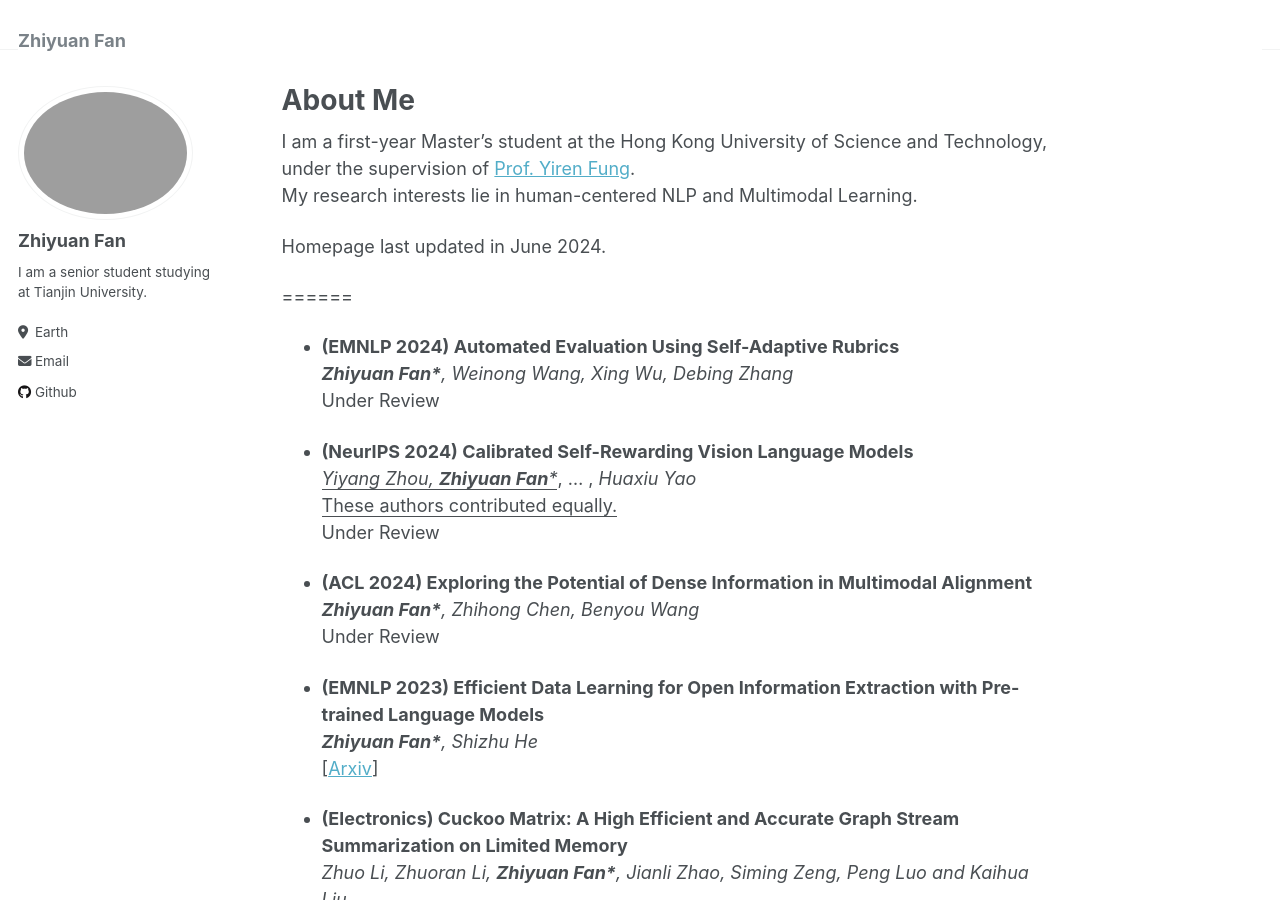
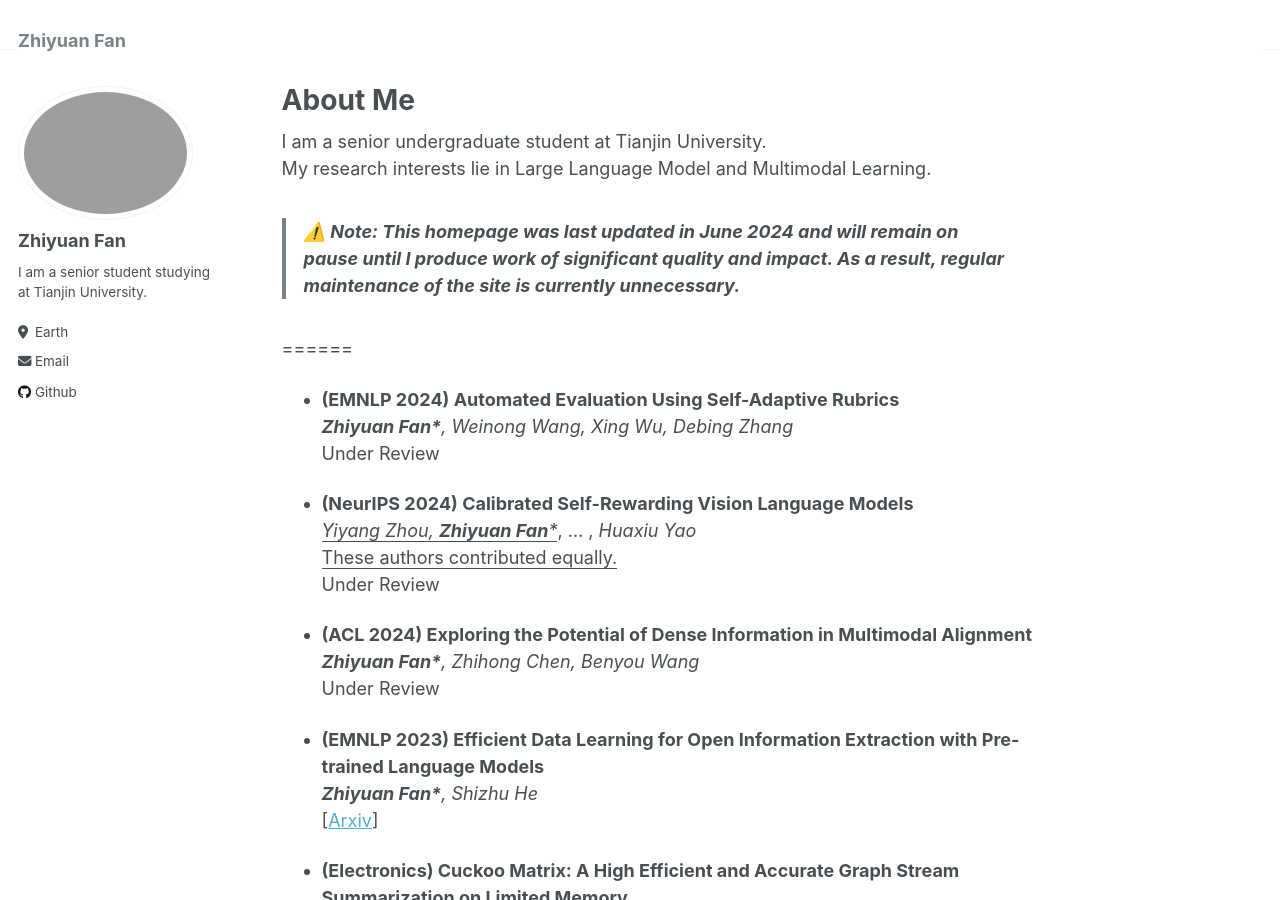
Before and after one commit to Zhiyuan-Fan/Zhiyuan-Fan.github.io, a Jekyll site: the page built from _pages/about.md, in a window 1280 px wide and 900 px high. Built offline with Jekyll 4.4.1, drawn with Linux system fonts in a browser that asks for light colours.

Commit message:
update code

```diff
--- a/_pages/about.md
+++ b/_pages/about.md
@@ -8,12 +8,11 @@ redirect_from:
   - /about.html
 ---
 
-I am a first-year Master's student at the Hong Kong University of Science and Technology, under the supervision of [Prof. Yiren Fung](https://yrf1.github.io/).
+I am a senior undergraduate student at Tianjin University.
 <br/>
-My research interests lie in human-centered NLP and Multimodal Learning.
+My research interests lie in Large Language Model and Multimodal Learning.
 <br/>
-
-Homepage last updated in June 2024.
+> **⚠️ Note: This homepage was last updated in June 2024 and will remain on pause until I produce work of significant quality and impact. As a result, regular maintenance of the site is currently unnecessary.**
 
 ======
 
```
